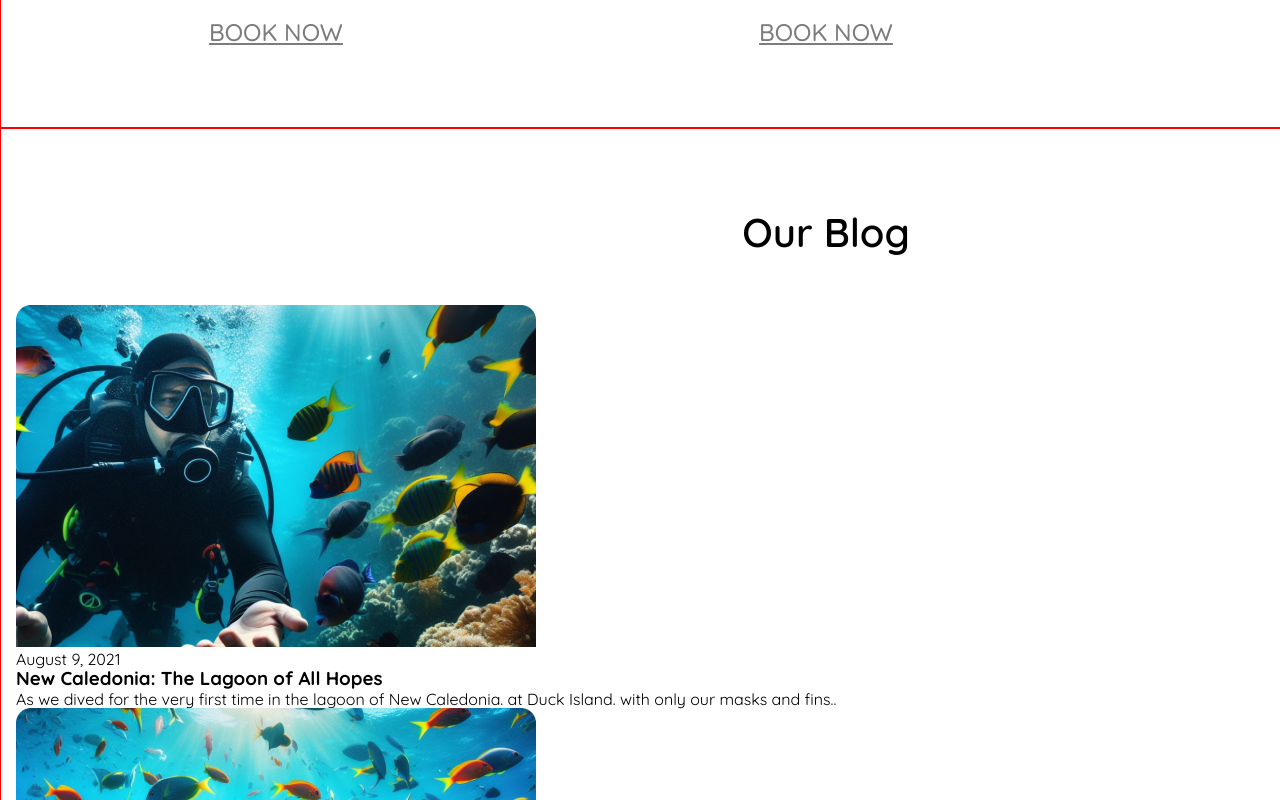
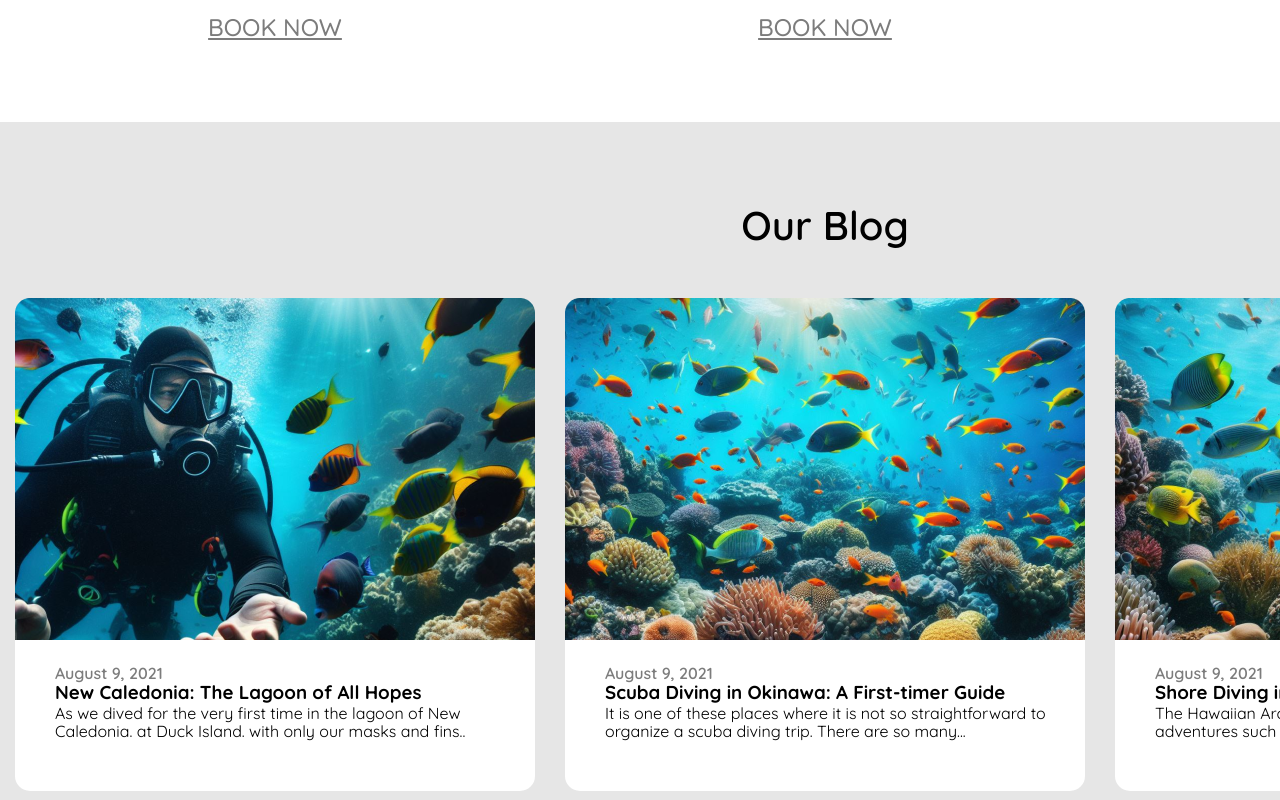
Before and after one commit to dzhurar/scuba-diving, a plain HTML site: page index.html in a window 1280 px wide. Shown: the part 1400-2200 px from the top of the page. Drawn offline with nearby package versions, Linux system fonts and the light colour scheme.

Commit message:
blog section ready

```diff
--- a/css/style.css
+++ b/css/style.css
@@ -2,6 +2,9 @@
 font-family: "Inter", sans-serif;
 font-family: "Quicksand", sans-serif;
 */
+*{
+    /* border: 1px solid red; */
+}
 :root{
     --header-background: #0C70AC;
     --hero-background: #0C70AC;
@@ -23,7 +26,6 @@ font-family: "Quicksand", sans-serif;
     border-bottom: 1px solid var(--section-borders);
 }
 .container{
-    border: 1px solid red;
     width: 1620px;
     margin: 0 auto;
     padding: 0 15px;
@@ -73,9 +75,10 @@ font-family: "Quicksand", sans-serif;
 /* destinations */
 .destinations{
     background-color: var(--destination-background);
+    padding-top: 80px;
+    padding-bottom: 80px;
 }
 .section-title{
-    margin-top: 80px;
     margin-bottom: 50px;
     text-align: center;
     color: var(--title-color);
@@ -92,7 +95,6 @@ font-family: "Quicksand", sans-serif;
     display: flex;
     flex-direction: column;
     align-items: center;
-    margin-bottom: 80px;
 }
 .destinations-card-img{
     width: 520px;
@@ -118,3 +120,32 @@ font-family: "Quicksand", sans-serif;
     text-decoration: underline;
     color: var(--text-color);
 }
+/* blog */
+.blog{
+    background-color: var(--blog-background);
+    padding-bottom: 80px;
+    padding-top: 80px;
+}
+.blog-card-list{
+    display: flex;
+    justify-content: center;
+    gap: 30px;
+}
+.blog-card-img{
+    width: 520px;
+    height: 342px;
+    margin-bottom: -4px;
+}
+.blog-card-wrap{
+    padding-top: 25px;
+    background-color: var(--destination-background);
+    padding-left: 40px;
+    padding-bottom: 50px;
+    border-bottom-left-radius: 15px;
+    border-bottom-right-radius: 15px;
+}
+.blog-card-date{
+    font-weight: 600;
+    font-size: 16px;
+    color: var(--text-color);
+}
--- a/index.html
+++ b/index.html
@@ -109,6 +109,7 @@
                 <ul class="blog-card-list">
                     <li class="blog-card">
                         <img class="blog-card-img" src="./img/blog-img-one.png" alt="diver and fish">
+                            <div class="blog-card-wrap">
                                 <p class="blog-card-date">
                                     August 9, 2021
                                 </p>
@@ -118,9 +119,11 @@
                                 <p class="blog-card-text">
                                     As we dived for the very first time in the lagoon of New Caledonia. at Duck Island. with only our masks and fins..
                                 </p>
+                            </div>
                     </li>
                     <li class="blog-card">
                         <img class="blog-card-img" src="./img/blog-img-two.png" alt="more fish">
+                        <div class="blog-card-wrap">
                             <p class="blog-card-date">
                                 August 9, 2021
                             </p>
@@ -130,9 +133,11 @@
                             <p class="blog-card-text">
                                 It is one of these places where it is not so straightforward to organize a scuba diving trip. There are so many...
                             </p>
+                        </div>
                     </li>
                     <li class="blog-card">
-                        <img class="blog-card-img" src="./img/blog-img-three.png" alt="miuch more fish">
+                        <img class="blog-card-img" src="./img/blog-img-three.png" alt="much more fish">
+                        <div class="blog-card-wrap">
                             <p class="blog-card-date">
                                 August 9, 2021
                             </p>
@@ -143,6 +148,7 @@
                             <p class="blog-card-text">
                                 The Hawaiian Archipelago is full of bucket dives with exciting adventures such as diving in the crater...
                             </p>
+                        </div>
                     </li>
                 </ul>
             </div>
```
Lines whose indentation alone changed are shown as unchanged.
